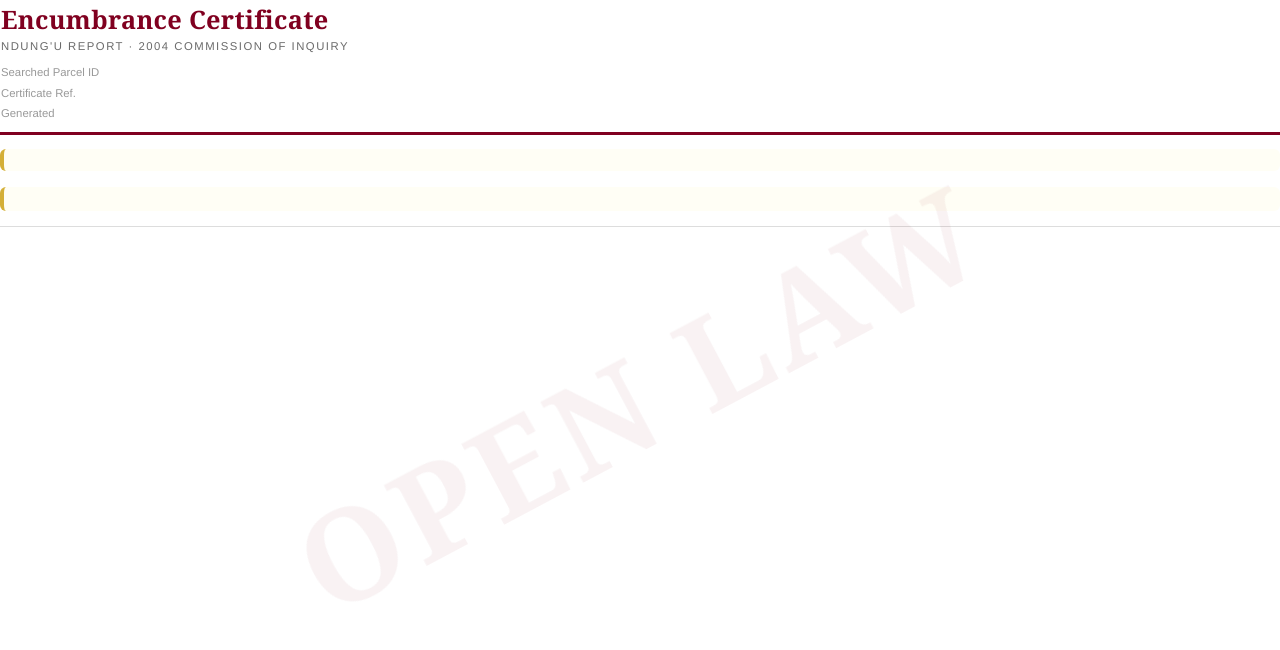
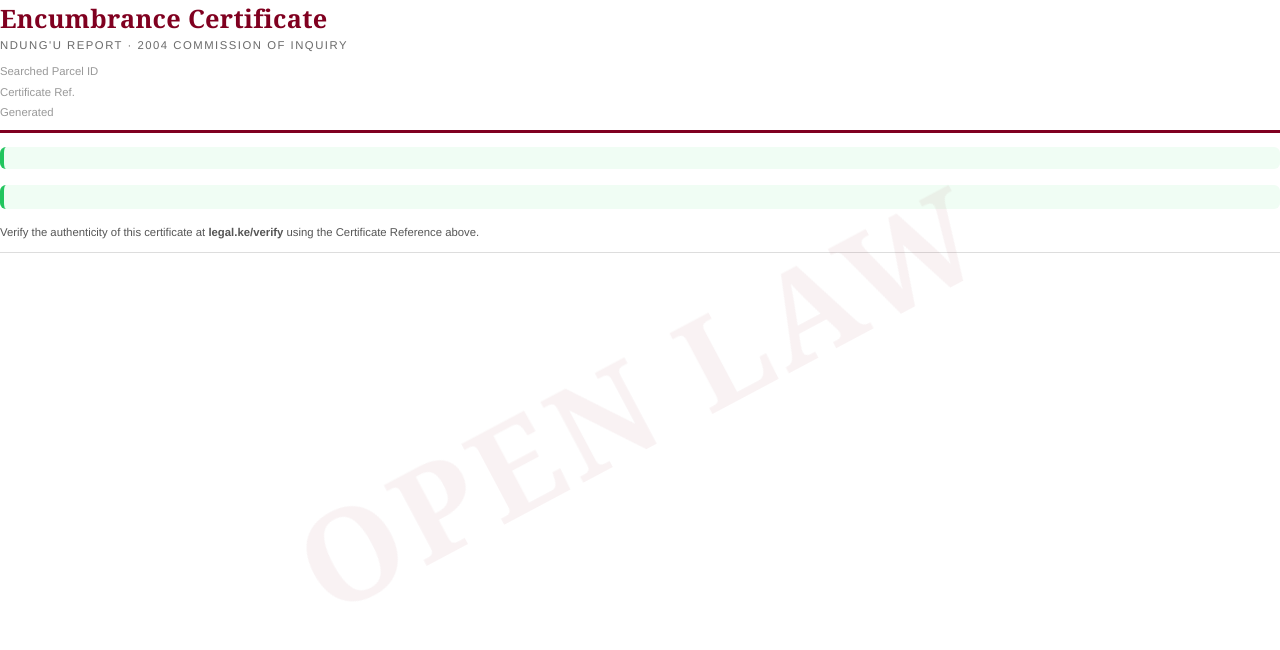
Before and after one commit to WahomeJeremy/OpenLawBackend, a Django app: template ndungu/templates/ndungu/certificate.html in a window 1280 px wide. Shown: the top 650 px of the page. Run offline with Django 4.2, Linux system fonts and the light colour scheme; the template is opened without the code that fills it, so the values that code supplies are empty.

Commit message:
PDF: green NIL certificate + remove QR code
- NIL "No Encumbrance Recorded" now uses green (matches the web card):
  pastel green background, green text.
- Removed the verification QR from the certificate header; verification is
  retained via the unique Certificate Reference (+ a 'verify at legal.ke/verify'
  note). Drops the QR image generation from the PDF renderer.

Co-Authored-By: Claude Opus 4.8 <noreply@anthropic.com>

```diff
--- a/ndungu/services.py
+++ b/ndungu/services.py
@@ -324,10 +324,7 @@ def render_certificate_pdf(cert, meta):
     from django.template.loader import render_to_string
     from weasyprint import CSS, HTML  # lazy import: native libs only needed here
 
-    qr = qr_data_uri(meta.get("verify_url") or verify_url(meta["certificate_reference"]))
-    html = render_to_string(
-        "ndungu/certificate.html", {"cert": cert, "meta": meta, "qr": qr}
-    )
+    html = render_to_string("ndungu/certificate.html", {"cert": cert, "meta": meta})
 
     measure = CSS(string="@page { size: 210mm 6000mm; }")
     page = HTML(string=html).render(stylesheets=[measure]).pages[0]
--- a/ndungu/templates/ndungu/certificate.html
+++ b/ndungu/templates/ndungu/certificate.html
@@ -30,7 +30,7 @@
   .banner { padding: 11px 14px; border-radius: 6px; margin: 4px 0 16px; font-size: 12.5pt;
     font-weight: 700; }
   .banner.found { background: #fdecea; color: #9b1c1c; border-left: 4px solid #d9534f; }
-  .banner.nil   { background: #FFFEF5; color: #800020; border-left: 4px solid #D4AF37; }
+  .banner.nil   { background: #f0fdf4; color: #15803d; border-left: 4px solid #22c55e; }
   .banner .sub { display: block; font-size: 9pt; font-weight: 400; color: #555; margin-top: 3px;
     font-family: "Helvetica Neue", Arial, sans-serif; }
 
@@ -54,8 +54,8 @@
   .quote { background: #FFFEF5; border-left: 3px solid #D4AF37; padding: 6px 10px;
     margin: 6px 0; font-size: 9pt; }
   .quote .cite { font-size: 7.5pt; color: #aaa; display: block; margin-top: 3px; }
-  .legal { font-size: 11pt; font-weight: 600; padding: 12px 14px; background: #FFFEF5;
-    border-left: 4px solid #D4AF37; border-radius: 6px; color: #2b2b2b; }
+  .legal { font-size: 11pt; font-weight: 600; padding: 12px 14px; background: #f0fdf4;
+    border-left: 4px solid #22c55e; border-radius: 6px; color: #14532d; }
   .scope { font-size: 9pt; color: #555; margin-top: 8px; }
   .disclaimer { margin-top: 12px; padding-top: 8px; border-top: 1px solid #ddd;
     font-size: 7.8pt; color: #888; line-height: 1.4;
@@ -66,8 +66,6 @@
   <div class="watermark">OPEN LAW</div>
 
   <div class="header">
-    <table style="width:100%; border-collapse:collapse;"><tr>
-      <td style="vertical-align:top;">
     <div class="title">Encumbrance Certificate</div>
     <div class="subtitle">Ndung'u Report · 2004 Commission of Inquiry</div>
     <table class="meta-grid">
@@ -76,13 +74,6 @@
       <tr><td class="k">Certificate Ref.</td><td><strong>{{ meta.certificate_reference }}</strong></td></tr>
       <tr><td class="k">Generated</td><td>{{ meta.generated_display }}</td></tr>
     </table>
-      </td>
-      <td style="vertical-align:top; text-align:right; width:88px;">
-        {% if qr %}<img src="{{ qr }}" style="width:80px; height:80px;">
-        <div style="width:80px; margin-top:2px; font-size:6.8pt; color:#999; text-align:center;
-          font-family: 'Helvetica Neue', Arial, sans-serif;">Scan to verify</div>{% endif %}
-      </td>
-    </tr></table>
   </div>
 
   {% if cert.status == "encumbrance_found" %}
@@ -129,6 +120,11 @@
     <p class="scope">{{ cert.search_scope }}</p>
   {% endif %}
 
+  <p style="margin-top: 14px; font-size: 8.5pt; color: #555;
+    font-family: 'Helvetica Neue', Arial, sans-serif;">
+    Verify the authenticity of this certificate at <strong>legal.ke/verify</strong>
+    using the Certificate Reference above.</p>
+
   <div class="disclaimer">{{ cert.disclaimer }}</div>
 </body>
 </html>
```
Lines whose indentation alone changed are shown as unchanged.
